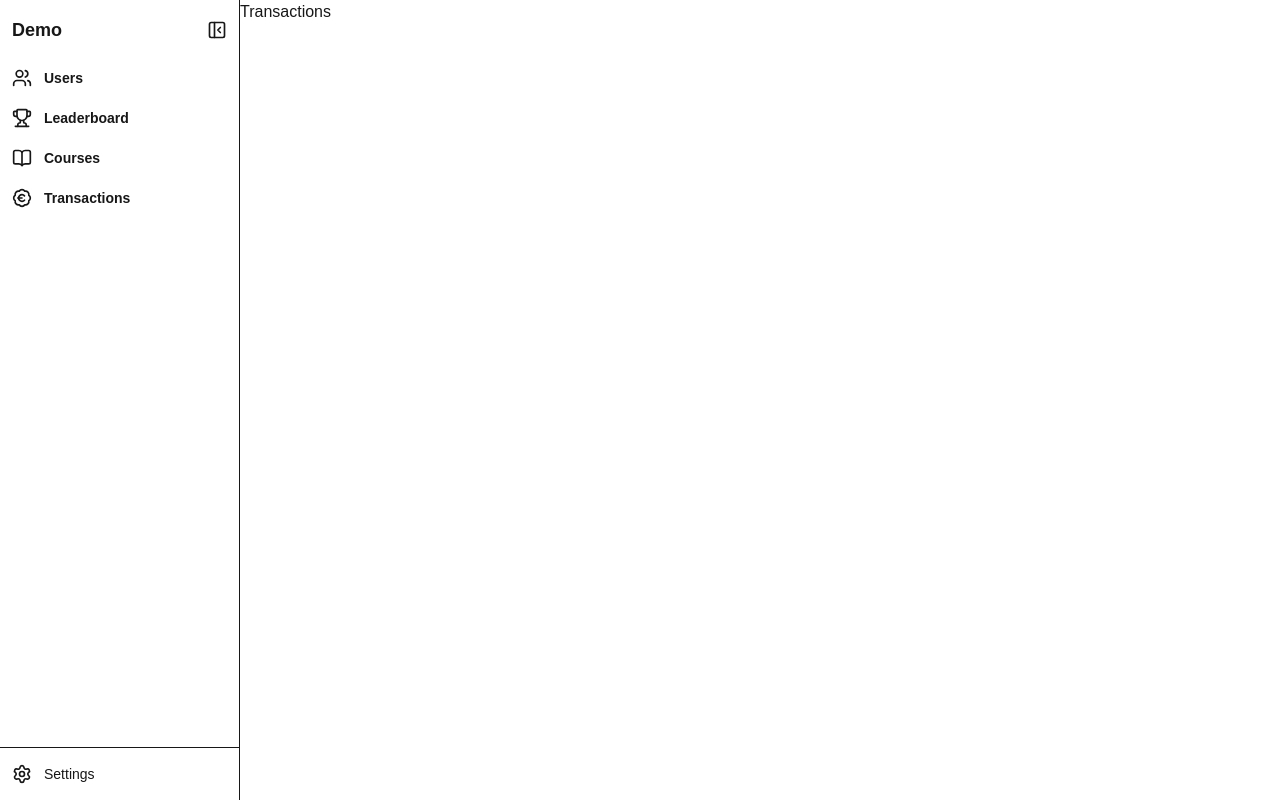
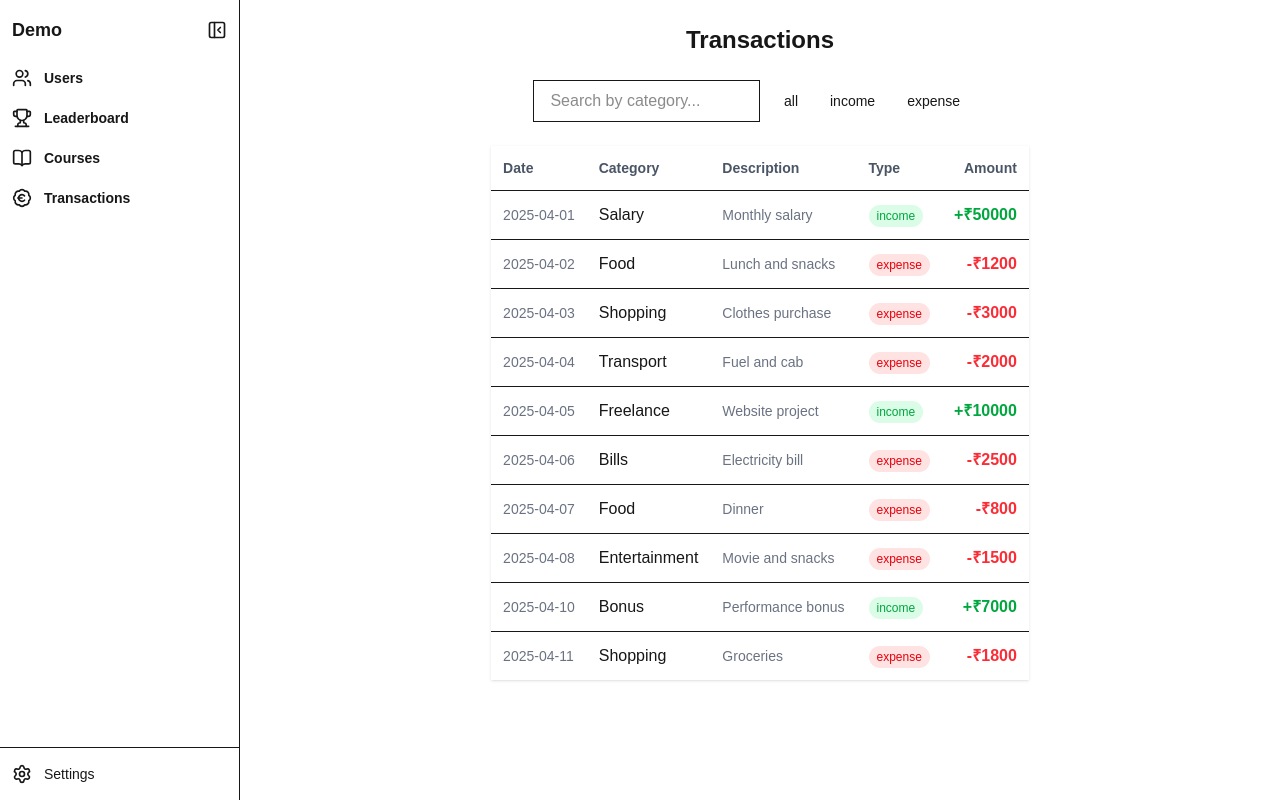
Before and after one commit to SyedJunaidAli1/assignment-dashboard, a Next.js app: page /transactions in a window 1280 px wide. Built offline with nearby package versions, Linux system fonts and the light colour scheme.

Commit message:
transaction page

```diff
--- a/app/transactions/page.tsx
+++ b/app/transactions/page.tsx
@@ -1,7 +1,118 @@
+"use client";
+
+import { useEffect, useState } from "react";
+
+type Transaction = {
+  id: number;
+  amount: number;
+  type: "income" | "expense";
+  category: string;
+  date: string;
+  description: string;
+};
+
 const Page = () => {
+  const [transactions, setTransactions] = useState<Transaction[]>([]);
+  const [search, setSearch] = useState("");
+  const [filter, setFilter] = useState("all");
+
+  useEffect(() => {
+    const fetchData = async () => {
+      const res = await fetch("/api/transactions");
+      const data = await res.json();
+      setTransactions(data);
+    };
+    fetchData();
+  }, []);
+
+  const filtered = transactions
+    .filter((t) => t.category.toLowerCase().includes(search.toLowerCase()))
+    .filter((t) => {
+      if (filter === "income") return t.type === "income";
+      if (filter === "expense") return t.type === "expense";
+      return true;
+    });
+
   return (
-    <div>
-      <h1>Transactions</h1>
+    <div className="flex flex-col items-center mx-auto w-fit min-h-screen p-6">
+      <h1 className="text-2xl font-bold mb-6">Transactions</h1>
+
+      <div className="flex flex-col sm:flex-row gap-3 mb-6">
+        <input
+          type="text"
+          placeholder="Search by category..."
+          value={search}
+          onChange={(e) => setSearch(e.target.value)}
+          className="px-4 py-2 border rounded-lg w-full sm:w-1/2 outline-none focus:ring-2 focus:ring-primary"
+        />
+
+        <div className="flex gap-2">
+          {["all", "income", "expense"].map((type) => (
+            <button
+              key={type}
+              onClick={() => setFilter(type)}
+              className={`px-3 py-1 rounded-lg text-sm ${
+                filter === type ? "bg-primary" : "hover:bg-secondary"
+              }`}
+            >
+              {type}
+            </button>
+          ))}
+        </div>
+      </div>
+
+      <div className="rounded-xl shadow-sm overflow-hidden">
+        <table className="w-full text-left">
+          <thead className="text-sm text-gray-600">
+            <tr>
+              <th className="p-3">Date</th>
+              <th className="p-3">Category</th>
+              <th className="p-3">Description</th>
+              <th className="p-3">Type</th>
+              <th className="p-3 text-right">Amount</th>
+            </tr>
+          </thead>
+
+          <tbody>
+            {filtered.map((t) => (
+              <tr key={t.id} className="border-t  transition">
+                <td className="p-3 text-sm text-gray-500">{t.date}</td>
+
+                <td className="p-3 font-medium">{t.category}</td>
+
+                <td className="p-3 text-sm text-gray-500">{t.description}</td>
+
+                <td className="p-3">
+                  <span
+                    className={`text-xs px-2 py-1 rounded-full ${
+                      t.type === "income"
+                        ? "bg-green-100 text-green-600"
+                        : "bg-red-100 text-red-600"
+                    }`}
+                  >
+                    {t.type}
+                  </span>
+                </td>
+
+                <td
+                  className={`p-3 text-right font-semibold ${
+                    t.type === "income" ? "text-green-600" : "text-red-500"
+                  }`}
+                >
+                  {t.type === "income" ? "+" : "-"}₹{t.amount}
+                </td>
+              </tr>
+            ))}
+          </tbody>
+        </table>
+
+        {/* Empty state */}
+        {filtered.length === 0 && (
+          <p className="text-center py-6 text-gray-500">
+            No transactions found
+          </p>
+        )}
+      </div>
     </div>
   );
 };
```
Also changed, not shown: app/api/transactions/route.ts (renamed from app/api/transaction/route.ts).
